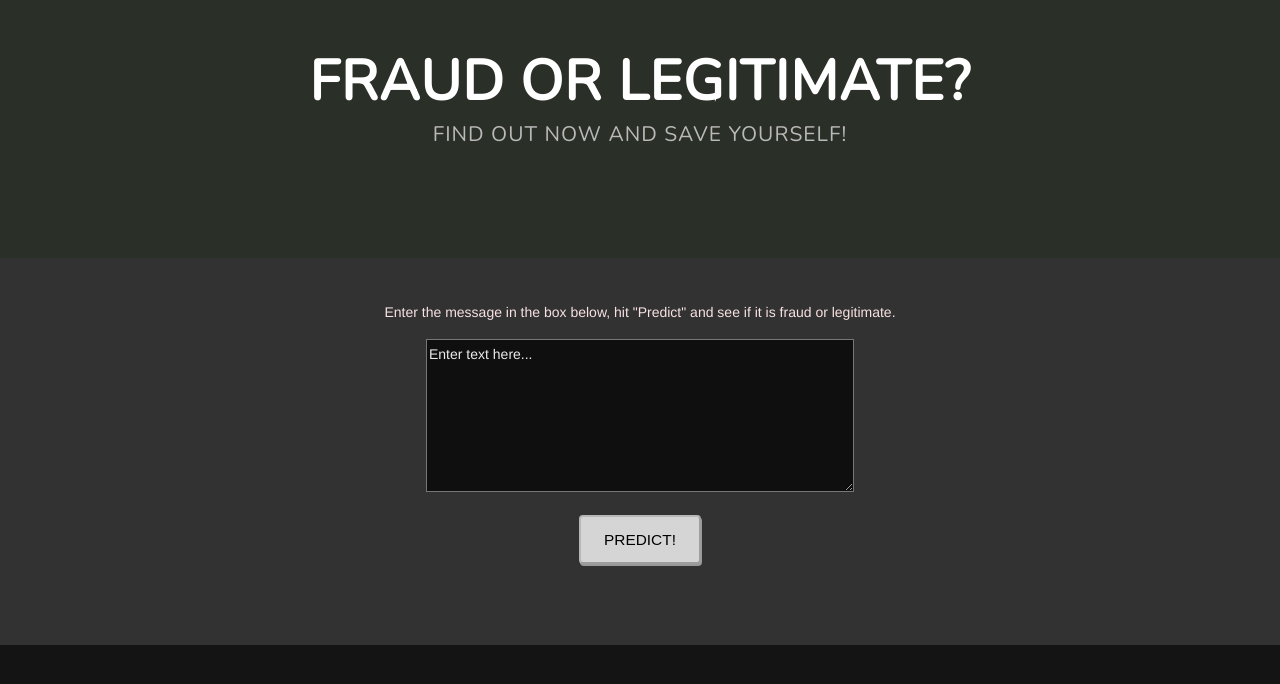
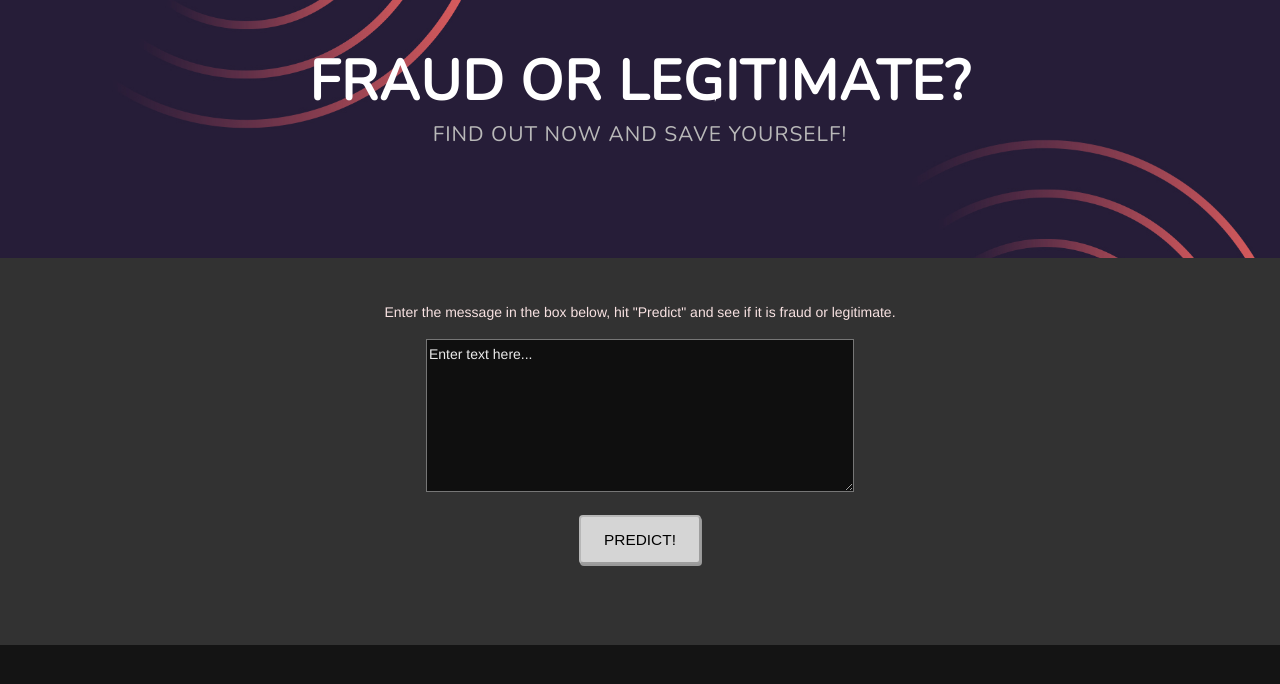
Before and after one commit to ananyasgit/ananyasgit.github.io, a plain HTML site: page index.html in a window 1280 px wide. Drawn offline with nearby package versions, Linux system fonts and the light colour scheme; a script that the page names is missing.

Commit message:
Update style.css

```diff
--- a/css/style.css
+++ b/css/style.css
@@ -321,7 +321,7 @@
 	#header
 	{
 		position: relative;
-		background: #2a2f27 url(../images/banner.jpg) no-repeat;
+		background: #2a2f27 url(../images/cover.jpg) no-repeat;
     background-position: center;
 		background-size: cover;
         font-family: 'Nunito', sans-serif;
```
